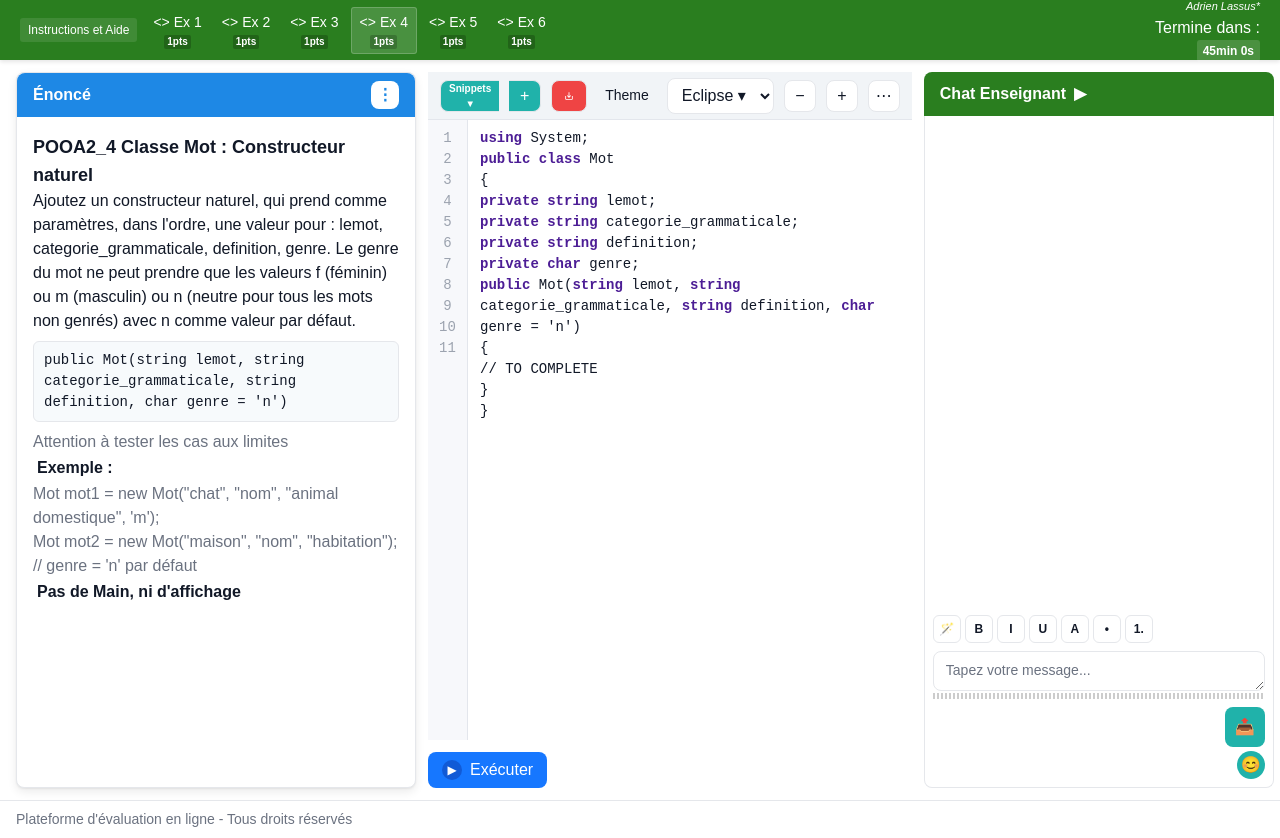
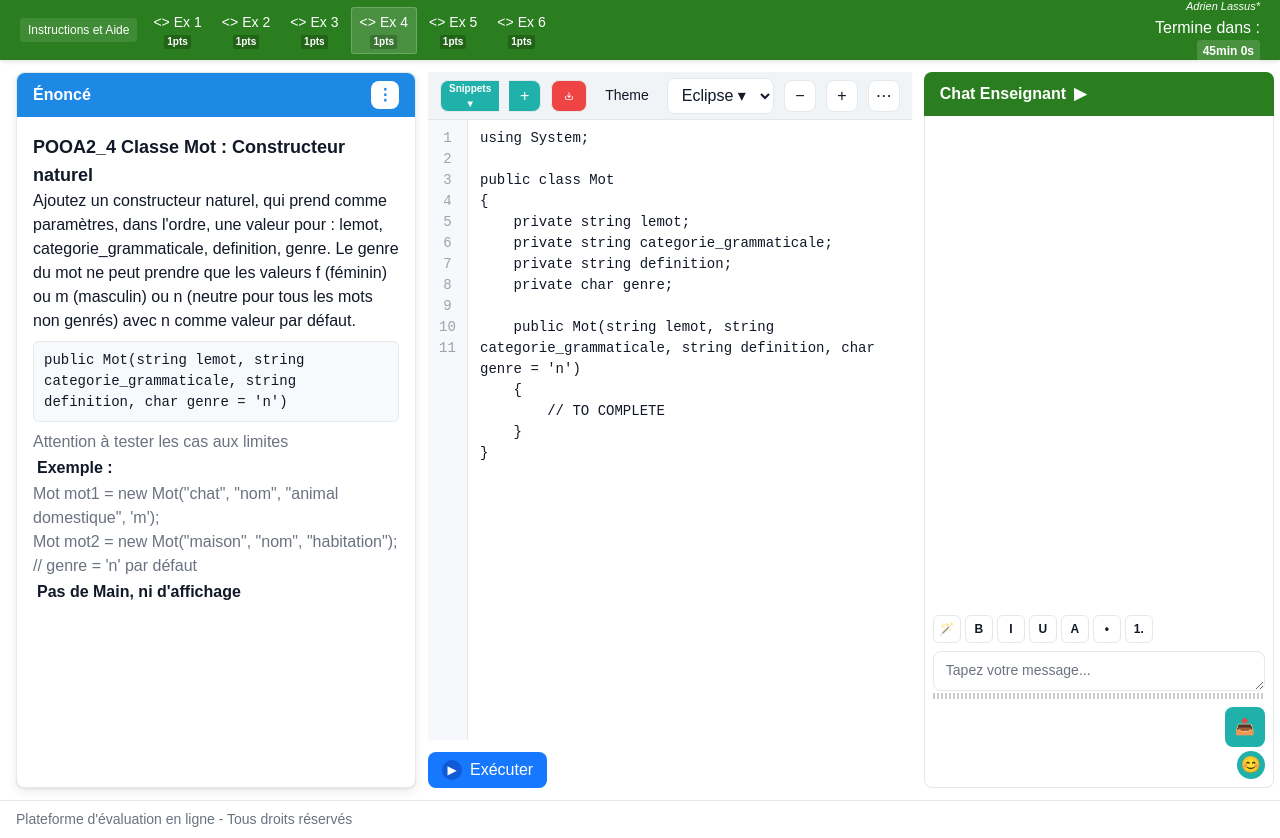
Before and after one commit to adrienlss/Schooding, a Next.js app: page /ex4 in a window 1280 px wide. Built offline with nearby package versions, Linux system fonts and the light colour scheme.

Commit message:
Correction éditeur de code : textarea éditable sur toutes les pages ex3, ex4, ex5

```diff
--- a/src/app/ex3/page.tsx
+++ b/src/app/ex3/page.tsx
@@ -128,15 +128,19 @@ export default function Ex3() {
               <div>10</div>
             </div>
           <div className="code-area">
-            <div className="line"><span className="keyword">using</span> System;</div>
-            <div className="line"></div>
-            <div className="line"><span className="keyword">public</span> <span className="keyword">class</span> Mot</div>
-            <div className="line">{`{`}</div>
-            <div className="line">    <span className="keyword">private</span> <span className="keyword">string</span> lemot;</div>
-            <div className="line">    <span className="keyword">private</span> <span className="keyword">string</span> categorie_grammaticale;</div>
-            <div className="line">    <span className="keyword">private</span> <span className="keyword">string</span> definition;</div>
-            <div className="line">    <span className="keyword">private</span> <span className="keyword">char</span> genre;</div>
-            <div className="line">{`}`}</div>
+            <textarea
+              className="code-editor"
+              defaultValue={`using System;
+
+public class Mot
+{
+    private string lemot;
+    private string categorie_grammaticale;
+    private string definition;
+    private char genre;
+}`}
+              spellCheck={false}
+            />
           </div>
           </div>
 
--- a/src/app/ex4/page.tsx
+++ b/src/app/ex4/page.tsx
@@ -129,20 +129,24 @@ export default function Ex4() {
               <div>11</div>
             </div>
           <div className="code-area">
-            <div className="line"><span className="keyword">using</span> System;</div>
-            <div className="line"></div>
-            <div className="line"><span className="keyword">public</span> <span className="keyword">class</span> Mot</div>
-            <div className="line">{`{`}</div>
-            <div className="line">    <span className="keyword">private</span> <span className="keyword">string</span> lemot;</div>
-            <div className="line">    <span className="keyword">private</span> <span className="keyword">string</span> categorie_grammaticale;</div>
-            <div className="line">    <span className="keyword">private</span> <span className="keyword">string</span> definition;</div>
-            <div className="line">    <span className="keyword">private</span> <span className="keyword">char</span> genre;</div>
-            <div className="line"></div>
-            <div className="line">    <span className="keyword">public</span> Mot(<span className="keyword">string</span> lemot, <span className="keyword">string</span> categorie_grammaticale, <span className="keyword">string</span> definition, <span className="keyword">char</span> genre = <span className="string">&apos;n&apos;</span>)</div>
-            <div className="line">    {`{`}</div>
-            <div className="line">        {`// TO COMPLETE`}</div>
-            <div className="line">    {`}`}</div>
-            <div className="line">{`}`}</div>
+            <textarea
+              className="code-editor"
+              defaultValue={`using System;
+
+public class Mot
+{
+    private string lemot;
+    private string categorie_grammaticale;
+    private string definition;
+    private char genre;
+
+    public Mot(string lemot, string categorie_grammaticale, string definition, char genre = 'n')
+    {
+        // TO COMPLETE
+    }
+}`}
+              spellCheck={false}
+            />
           </div>
           </div>
 
--- a/src/app/ex5/page.tsx
+++ b/src/app/ex5/page.tsx
@@ -128,16 +128,20 @@ export default function Ex5() {
               <div>10</div>
             </div>
           <div className="code-area">
-            <div className="line">{`// Vous êtes à la ligne 86`}</div>
-            <div className="line"></div>
-            <div className="line"><span className="keyword">public</span> <span className="keyword">partial</span> <span className="keyword">class</span> Texte</div>
-            <div className="line">{`{`}</div>
-            <div className="line"></div>
-            <div className="line">    <span className="keyword">public</span> Mot[] Recherche(<span className="keyword">char</span> genre)</div>
-            <div className="line">    {`{`}</div>
-            <div className="line">        {`//TO COMPLETE`}</div>
-            <div className="line">    {`}`}</div>
-            <div className="line">{`}`}</div>
+            <textarea
+              className="code-editor"
+              defaultValue={`// Vous êtes à la ligne 86
+
+public partial class Texte
+{
+
+    public Mot[] Recherche(char genre)
+    {
+        //TO COMPLETE
+    }
+}`}
+              spellCheck={false}
+            />
           </div>
           </div>
 
--- a/src/app/globals.css
+++ b/src/app/globals.css
@@ -287,6 +287,21 @@ body {
   background: #fff;
 }
 
+.code-editor {
+  width: 100%;
+  height: 100%;
+  background: transparent;
+  border: none;
+  outline: none;
+  font-family: 'Courier New', monospace;
+  font-size: 14px;
+  line-height: 1.5;
+  color: var(--text);
+  resize: none;
+  padding: 0;
+  margin: 0;
+}
+
 .code-area .line.active {
   background: var(--line-active);
 }
```
